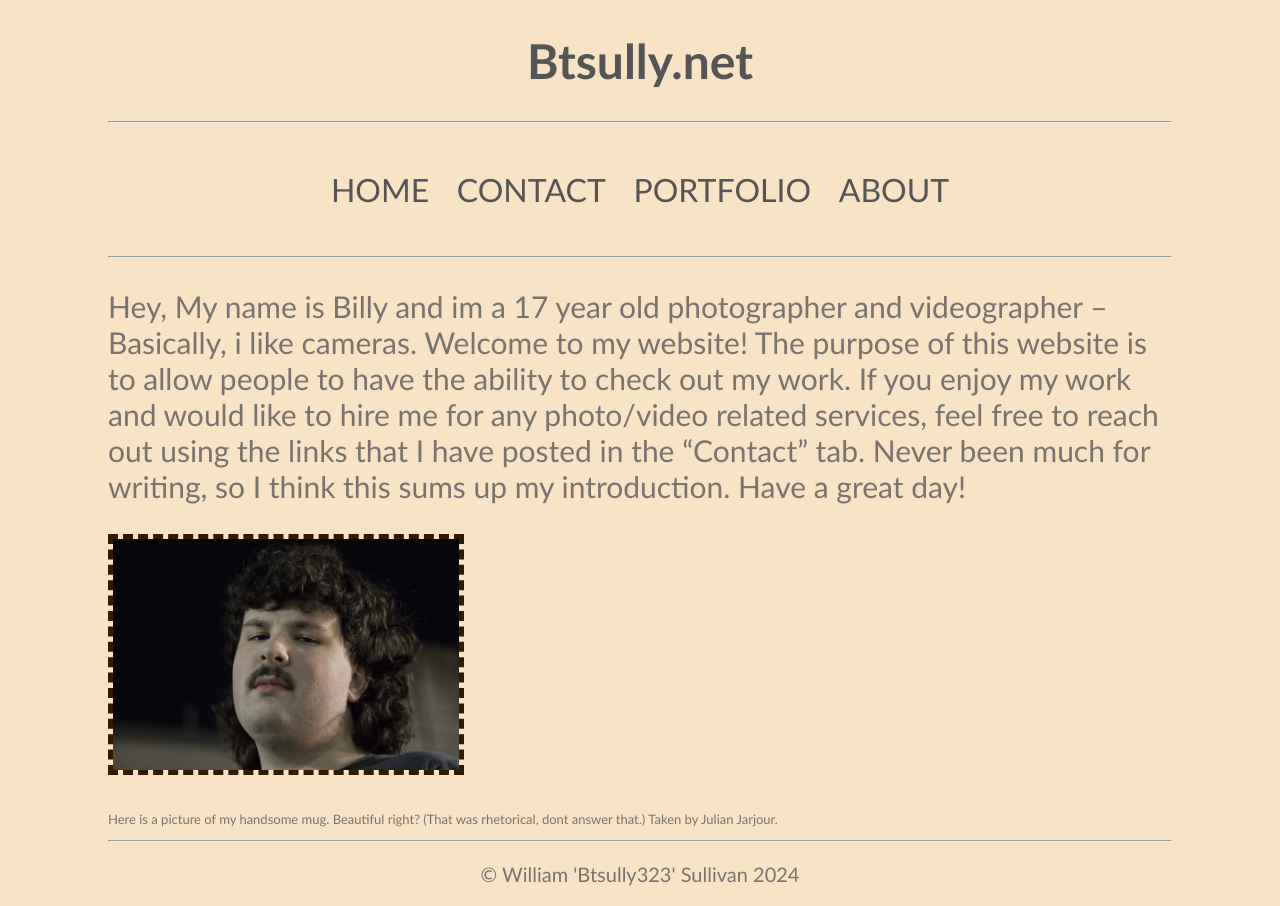
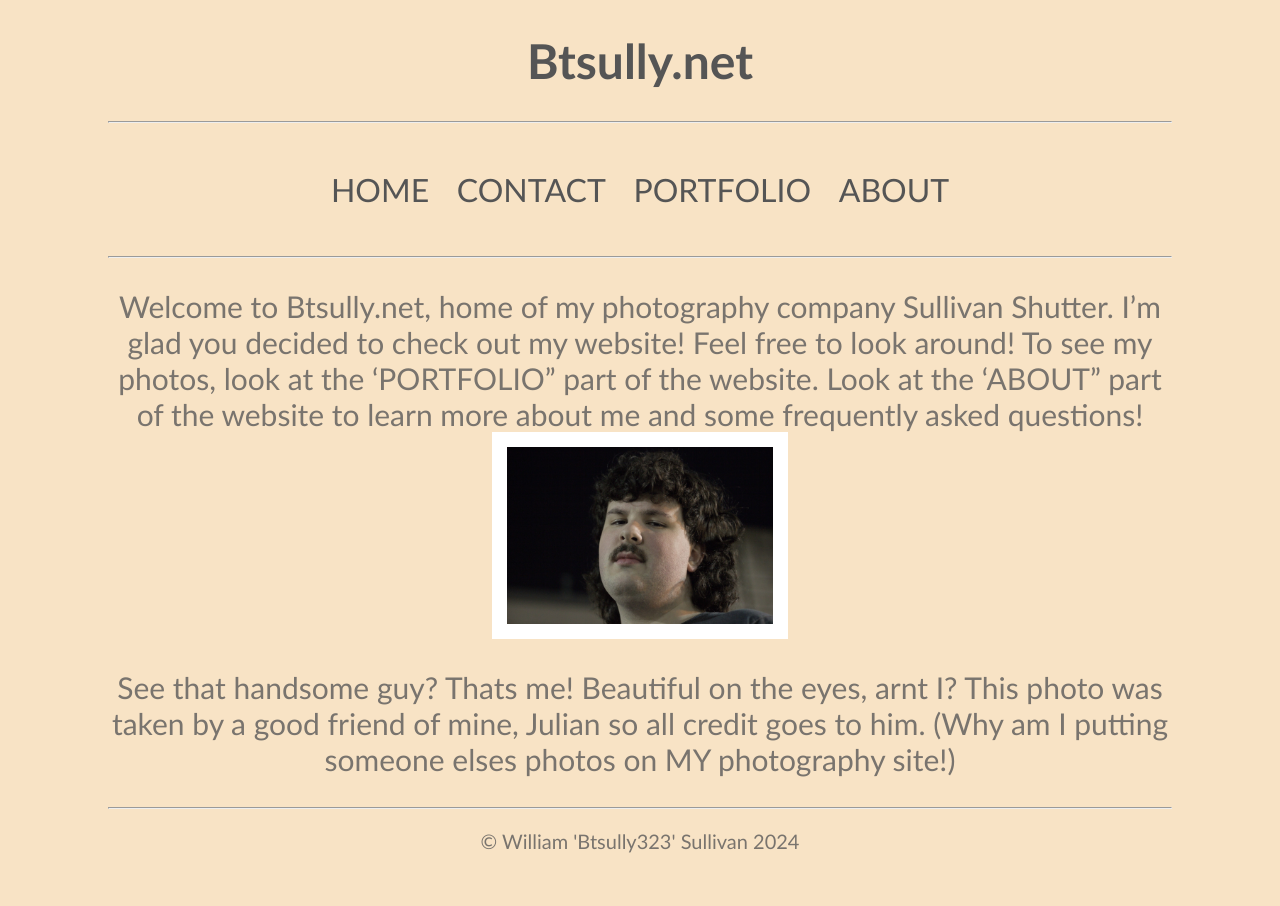
Before and after one commit to Btsully323/Btsully323.github.io, a Jekyll site: the page built from index.markdown, in a window 1280 px wide. Built offline with Jekyll 4.4.1, drawn with Linux system fonts in a browser that asks for light colours.

Commit message:
new text

```diff
--- a/_layouts/base.html
+++ b/_layouts/base.html
@@ -2,7 +2,7 @@
 <html lang="en">
 <head>
     <meta charset="utf-8">
-    <meta name="description" content="My awesome website!">
+    <meta name="description" content="Btsully.net - Home of Btsully">
     <title>Btsully.Net</title>
     <link rel="stylesheet" href="stylesheet.css">
 </head>
--- a/index.markdown
+++ b/index.markdown
@@ -1,7 +1,9 @@
 ---
 layout: base
 ---
-Hey, My name is Billy and im a 17 year old photographer and videographer -- Basically, i like cameras. Welcome to my website! The purpose of this website is to allow people to have the ability to check out my work. If you enjoy my work and would like to hire me for any photo/video related services, feel free to reach out using the links that I have posted in the "Contact" tab. Never been much for writing, so I think this sums up my introduction. Have a great day!
 
-<img src="photos/IMG_5071.jpg" width="346" height="230.8" class="me">
-<p class="caption"> Here is a picture of my handsome mug. Beautiful right? (That was rhetorical, dont answer that.) Taken by Julian Jarjour.</p>
+<P class="body1">Welcome to Btsully.net, home of my photography company Sullivan Shutter. I’m glad you decided to check out my website! Feel free to look around! To see my photos, look at the ‘PORTFOLIO” part of the website. Look at the ‘ABOUT” part of the website to learn more about me and some frequently asked questions!
+<br>
+<img class="metoo" src="photos/IMG_5071.jpg">
+
+<P class="body1">See that handsome guy? Thats me! Beautiful on the eyes, arnt I? This photo was taken by a good friend of mine, Julian so all credit goes to him. (Why am I putting someone elses photos on MY photography site!)
--- a/stylesheet.css
+++ b/stylesheet.css
@@ -26,7 +26,7 @@ nav {text-align: center;}
 
 
 .contactinfo {text-align: center;}
-.contactinfo2 {text-align: center; font-size: 50px;}
+.contactinfo2 {text-align: center; font-size: 50px; }
 
 footer {font-size: 20px;text-align: center;}
 
@@ -35,3 +35,14 @@ display:flex;
 gap: 25px;
 justify-content: center;
 flex-wrap: wrap;}
+
+.body1 {text-align: center;}
+
+.metoo {
+    display: block;
+    margin-left: auto;
+    margin-right: auto;
+    max-width: 25%;
+    max-height: 25%;
+    border: 15px solid #ffffff;
+    }
```
Also changed, not shown: 404.MD (+3 -1 lines), about.md (+5 -1 lines), contact.md (+2 -3 lines).
